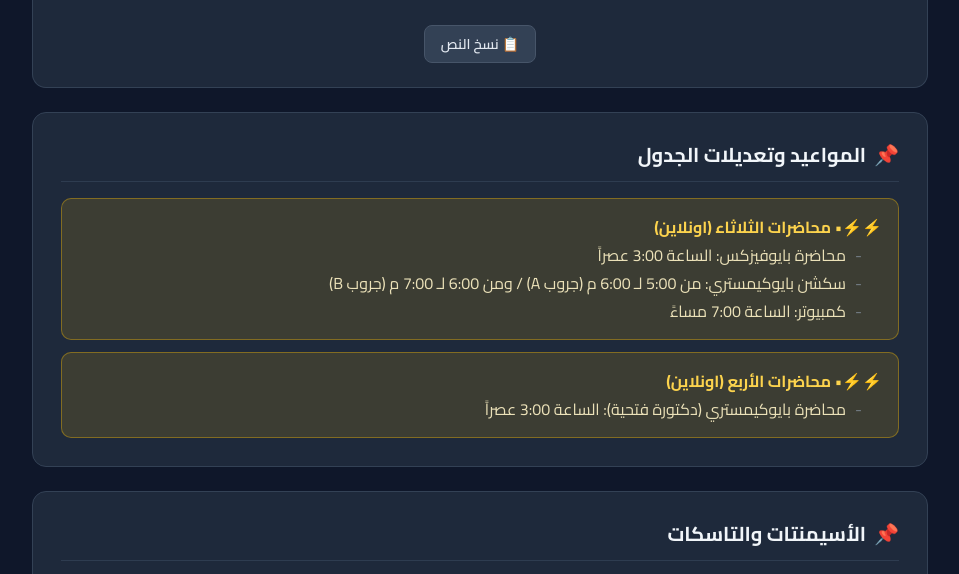
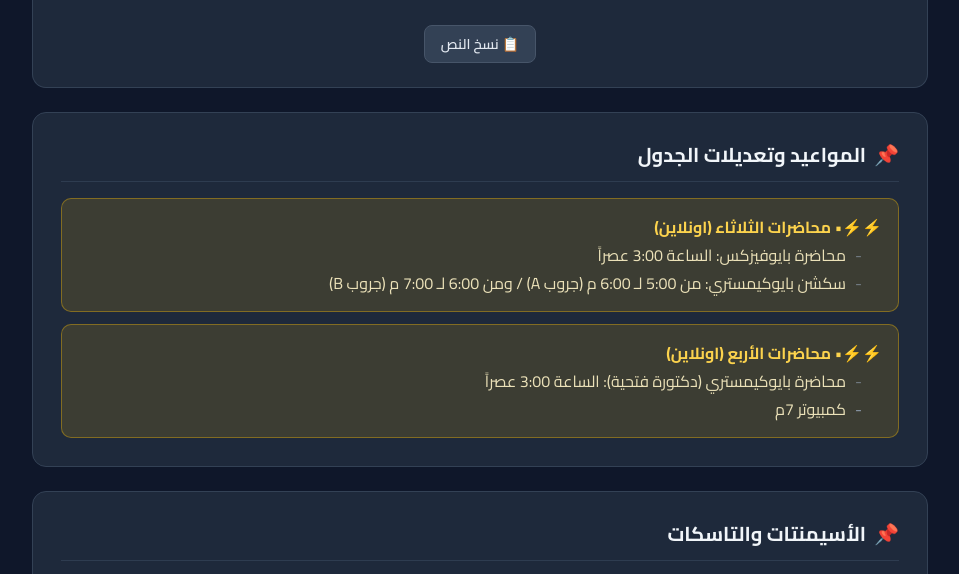
Before and after one commit to Mazen18Mohamed/Weekly-newsletter-, a plain HTML site: page index.html in a window 1280 px wide. Shown: the part 152-726 px from the top of the page, without its empty margins (160-1119 px from the left). Drawn offline with nearby package versions, Linux system fonts and the light colour scheme.

```diff
--- a/index.html
+++ b/index.html
@@ -43,7 +43,6 @@
                         <ul class="pr-5 space-y-1 text-amber-100/90 text-sm sm:text-base">
                             <li class="relative pr-4"><span class="absolute right-0 text-slate-400/60">-</span> محاضرة بايوفيزكس: الساعة 3:00 عصراً</li>
                             <li class="relative pr-4"><span class="absolute right-0 text-slate-400/60">-</span> سكشن بايوكيمستري: من 5:00 لـ 6:00 م (جروب A) / ومن 6:00 لـ 7:00 م (جروب B)</li>
-                            <li class="relative pr-4"><span class="absolute right-0 text-slate-400/60">-</span> كمبيوتر: الساعة 7:00 مساءً</li>
                         </ul>
                     </div>
                     <div class="news-item is-update card-updated p-4">
@@ -53,6 +52,8 @@
                         </p>
                         <ul class="pr-5 space-y-1 text-amber-100/90 text-sm sm:text-base">
                             <li class="relative pr-4"><span class="absolute right-0 text-slate-400/60">-</span> محاضرة بايوكيمستري (دكتورة فتحية): الساعة 3:00 عصراً</li>
+                            <li class="relative pr-4"><span class="absolute right-0 text-slate-400/60">-</span> </li>
+                            <li class="relative pr-4"><span class="absolute right-0 text-slate-400/60">-</span> كمبيوتر 7م</li>
                         </ul>
                     </div>
                 </div>
@@ -108,10 +109,11 @@ _تاريخ آخر تحديث: 16/11/2026 (6:35pm)_
 ⚡⚡• محاضرات الثلاثاء (اونلاين)
   - محاضرة بايوفيزكس: الساعة 3:00 عصراً
   - سكشن بايوكيمستري: من 5:00 لـ 6:00 م (جروب A) / ومن 6:00 لـ 7:00 م (جروب B)
-  - كمبيوتر: الساعة 7:00 مساءً
 
 ⚡⚡• محاضرات الأربع (اونلاين)
   - محاضرة بايوكيمستري (دكتورة فتحية): الساعة 3:00 عصراً
+  -
+  - كمبيوتر 7م
 
 
 📌*الأسيمنتات والتاسكات*
```
